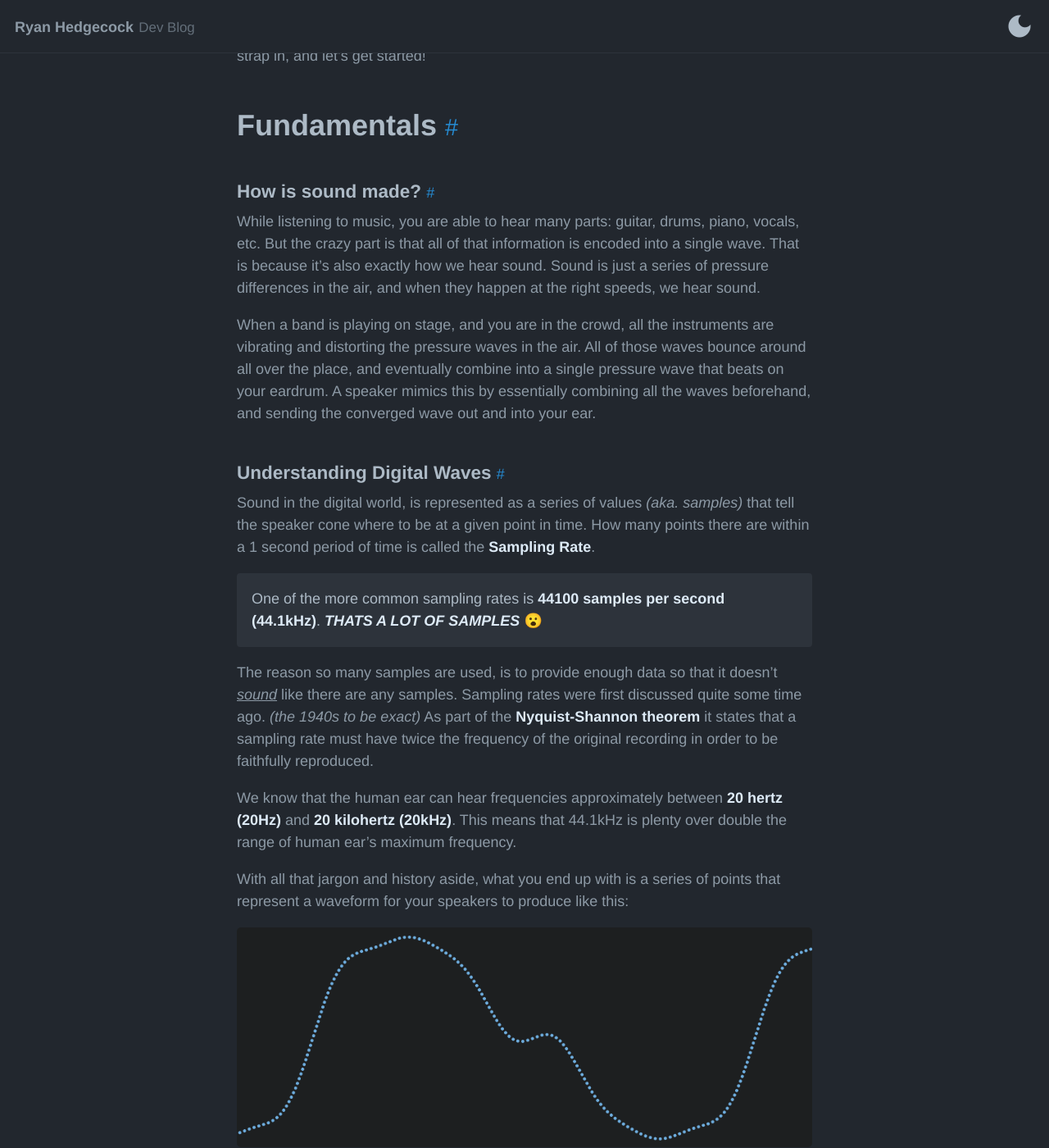
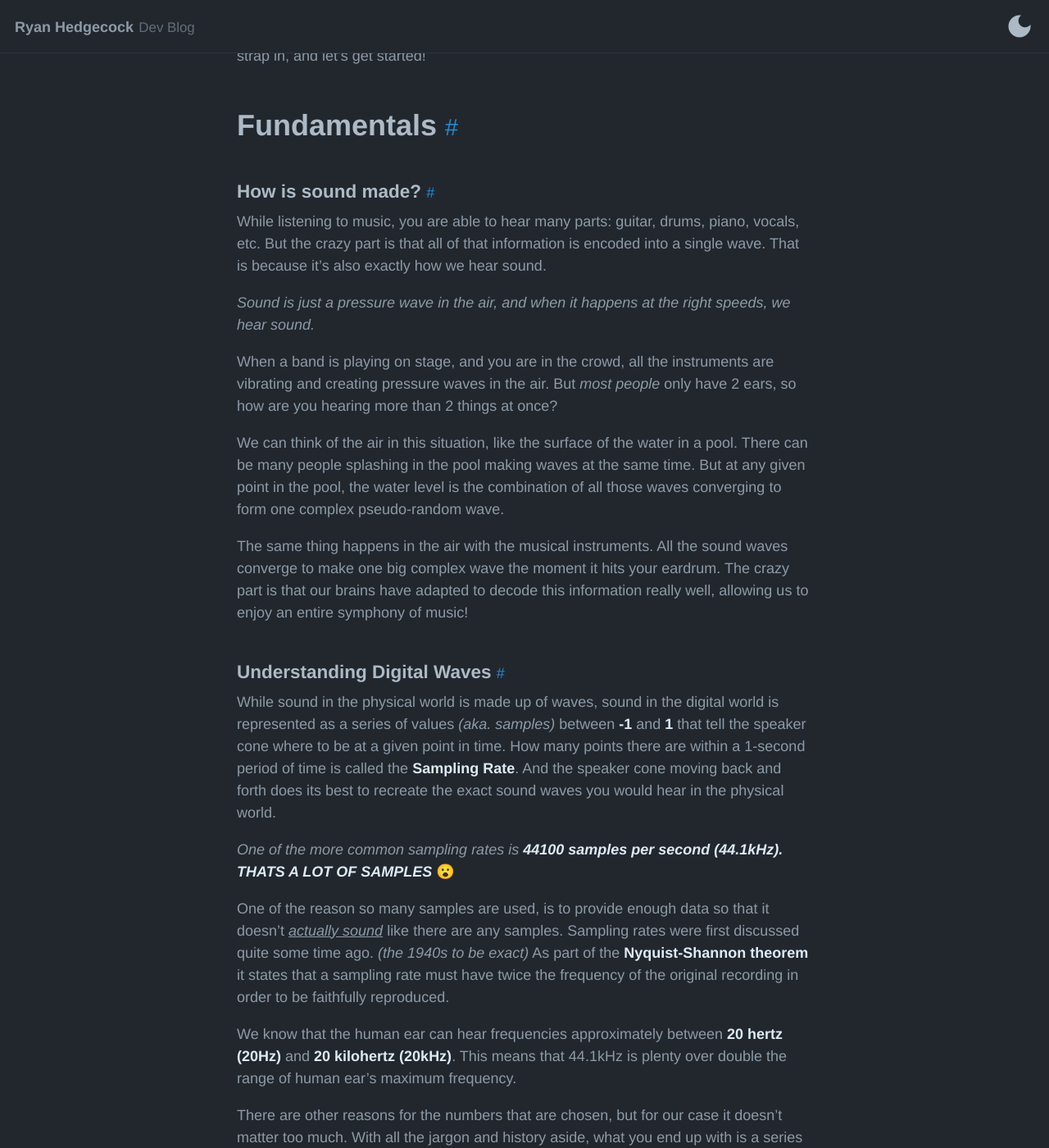
Before and after one commit to rhedgeco/dev-blog, a Jekyll site: the page built from _posts/2022/unity-audio-generation/2022-06-03-unity-audio-generation.md, in a window 1280 px wide and 1400 px high, scrolled down 1174 px. Shown: the whole window at 82% size. Built offline with Jekyll 4.4.1, drawn with Linux system fonts in a browser that asks for light colours; comment, search, counter and statistics services are not loaded; some of the changed text lies outside the part shown.

Commit message:
revised content on audio fundamentals

```diff
--- a/_posts/2022/unity-audio-generation/2022-06-03-unity-audio-generation.md
+++ b/_posts/2022/unity-audio-generation/2022-06-03-unity-audio-generation.md
@@ -22,28 +22,32 @@ While we will spend a lot of time writing code for the Unity Engine specifically
 # Fundamentals
 
 ### How is sound made?
-While listening to music, you are able to hear many parts: guitar, drums, piano, vocals, etc. But the crazy part is that all of that information is encoded into a single wave. That is because it's also exactly how we hear sound. Sound is just a series of pressure differences in the air, and when they happen at the right speeds, we hear sound.
+While listening to music, you are able to hear many parts: guitar, drums, piano, vocals, etc. But the crazy part is that all of that information is encoded into a single wave. That is because it's also exactly how we hear sound.
 
-When a band is playing on stage, and you are in the crowd, all the instruments are vibrating and distorting the pressure waves in the air. All of those waves bounce around all over the place, and eventually combine into a single pressure wave that beats on your eardrum. A speaker mimics this by essentially combining all the waves beforehand, and sending the converged wave out and into your ear.
+*Sound is just a pressure wave in the air, and when it happens at the right speeds, we hear sound.*
+
+When a band is playing on stage, and you are in the crowd, all the instruments are vibrating and creating pressure waves in the air. But *most people* only have 2 ears, so how are you hearing more than 2 things at once?
+
+We can think of the air in this situation, like the surface of the water in a pool. There can be many people splashing in the pool making waves at the same time. But at any given point in the pool, the water level is the combination of all those waves converging to form one complex pseudo-random wave.
+
+The same thing happens in the air with the musical instruments. All the sound waves converge to make one big complex wave the moment it hits your eardrum. The crazy part is that our brains have adapted to decode this information really well, allowing us to enjoy an entire symphony of music!
 
 ### Understanding Digital Waves
-Sound in the digital world, is represented as a series of values *(aka. samples)* that tell the speaker cone where to be at a given point in time. How many points there are within a 1 second period of time is called the **Sampling Rate**.
+While sound in the physical world is made up of waves, sound in the digital world is represented as a series of values *(aka. samples)* between **-1** and **1** that tell the speaker cone where to be at a given point in time. How many points there are within a 1-second period of time is called the **Sampling Rate**. And the speaker cone moving back and forth does its best to recreate the exact sound waves you would hear in the physical world.
 
-<div class="message">
-One of the more common sampling rates is <strong>44100 samples per second (44.1kHz)</strong>. <strong><em>THATS A LOT OF SAMPLES</em></strong> 😮
-</div>
+*One of the more common sampling rates is **44100 samples per second (44.1kHz). THATS A LOT OF SAMPLES*** 😮
 
-The reason so many samples are used, is to provide enough data so that it doesn't *<ins>sound</ins>* like there are any samples. Sampling rates were first discussed quite some time ago. *(the 1940s to be exact)* As part of the **Nyquist-Shannon theorem** it states that a sampling rate must have twice the frequency of the original recording in order to be faithfully reproduced.
+One of the reason so many samples are used, is to provide enough data so that it doesn't *<ins>actually sound</ins>* like there are any samples. Sampling rates were first discussed quite some time ago. *(the 1940s to be exact)* As part of the **Nyquist-Shannon theorem** it states that a sampling rate must have twice the frequency of the original recording in order to be faithfully reproduced.
 
 We know that the human ear can hear frequencies approximately between **20 hertz (20Hz)** and **20 kilohertz (20kHz)**. This means that 44.1kHz is plenty over double the range of human ear's maximum frequency.
 
-With all that jargon and history aside, what you end up with is a series of points that represent a waveform for your speakers to produce like this:
+There are other reasons for the numbers that are chosen, but for our case it doesn't matter too much. With all the jargon and history aside, what you end up with is a series of points that represent a waveform for your speakers to produce like this:
 
 ![Sin Wave](/assets/images/2022/unity-audio-generation/sin-wave.png)
-It may sound crazy, but all those singers, guitars, and drums are encoded into this single stream of values. And your ears are excellent at doing the quite difficult task of decoding those signals!
+All those singers, guitars, and drums are encoded into this single stream of values.
 
 ### Creating digital signals
-There are many methods at which digital signals are generated and processed. In this section however, we will mainly cover **Oscillators** and **Filters** as these are the main ways that we will be generating sounds in the Unity Engine.
+Now that we know what digital waves are made up of, how can we craft them ourselves from nothing? There are many methods at which digital signals are generated and processed. In this section however, we will mainly cover **Oscillators** and **Filters** as these are the main ways that we will be generating sounds in the Unity Engine.
 
 ##### Oscillators
 
```
